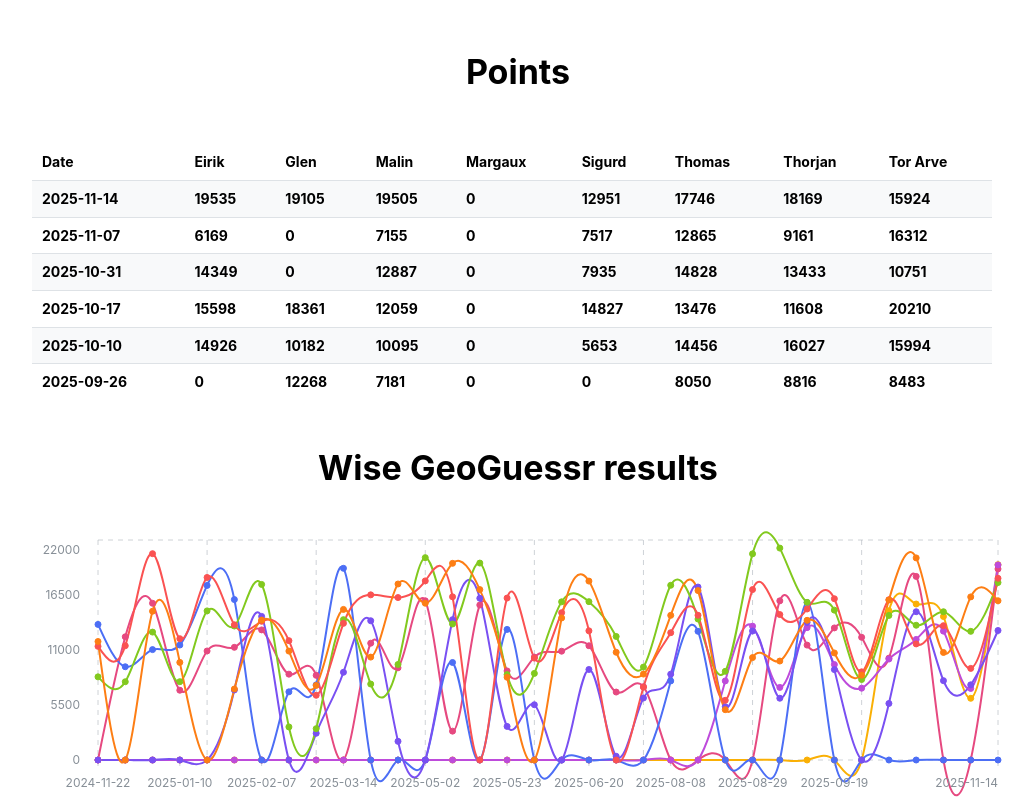
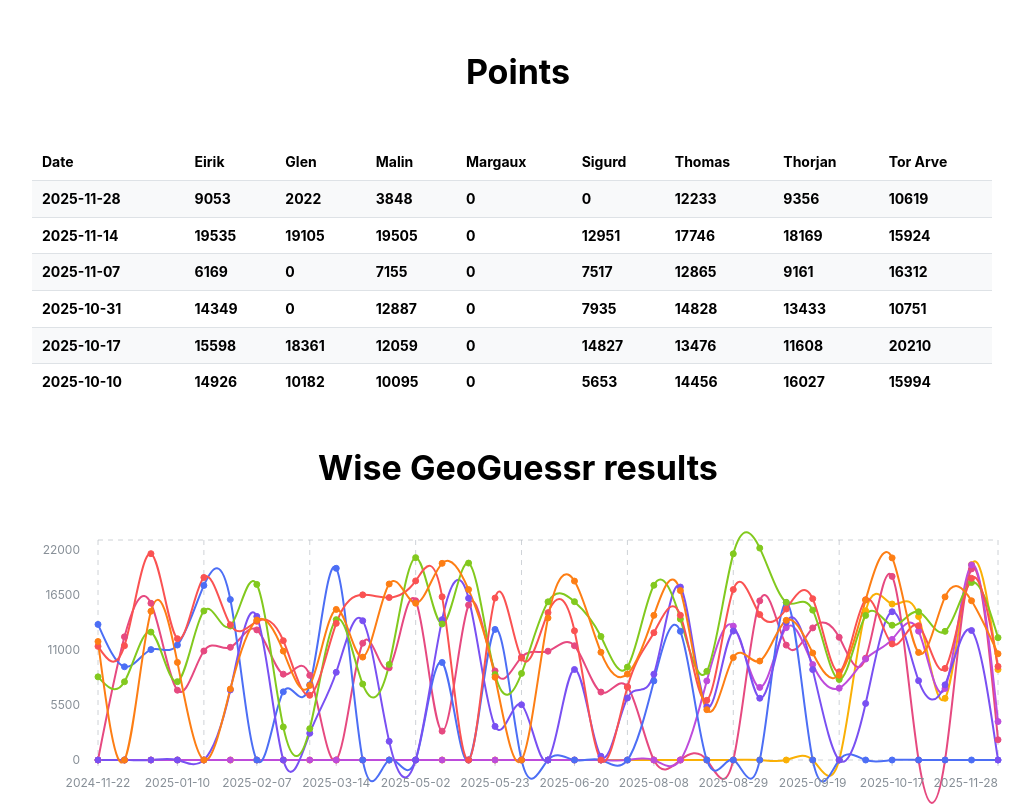
Before and after one commit to glensorbo/wise-geoguessr, a React (Vite) app: page / in a window 1280 px wide. Shown: the top 806 px of the page, without its empty margins (122-1155 px from the left). Built offline with nearby package versions, Linux system fonts and the light colour scheme.

Commit message:
2025-11-28

```diff
--- a/src/data.ts
+++ b/src/data.ts
@@ -12,6 +12,15 @@ export const players = [
 export type Player = (typeof players)[number];
 
 const data: ({ date: string } & Partial<Record<Player, number>>)[] = [
+  {
+    date: '2025-11-28',
+    'Tor Arve': 10619,
+    Thomas: 12233,
+    Thorjan: 9356,
+    Malin: 3848,
+    Eirik: 9053,
+    Glen: 2022,
+  },
   {
     date: '2025-11-14',
     'Tor Arve': 15924,
```
Also changed, not shown: package.json (+5 -5 lines), 1 other file (tests, documents, lock files or other folders).
